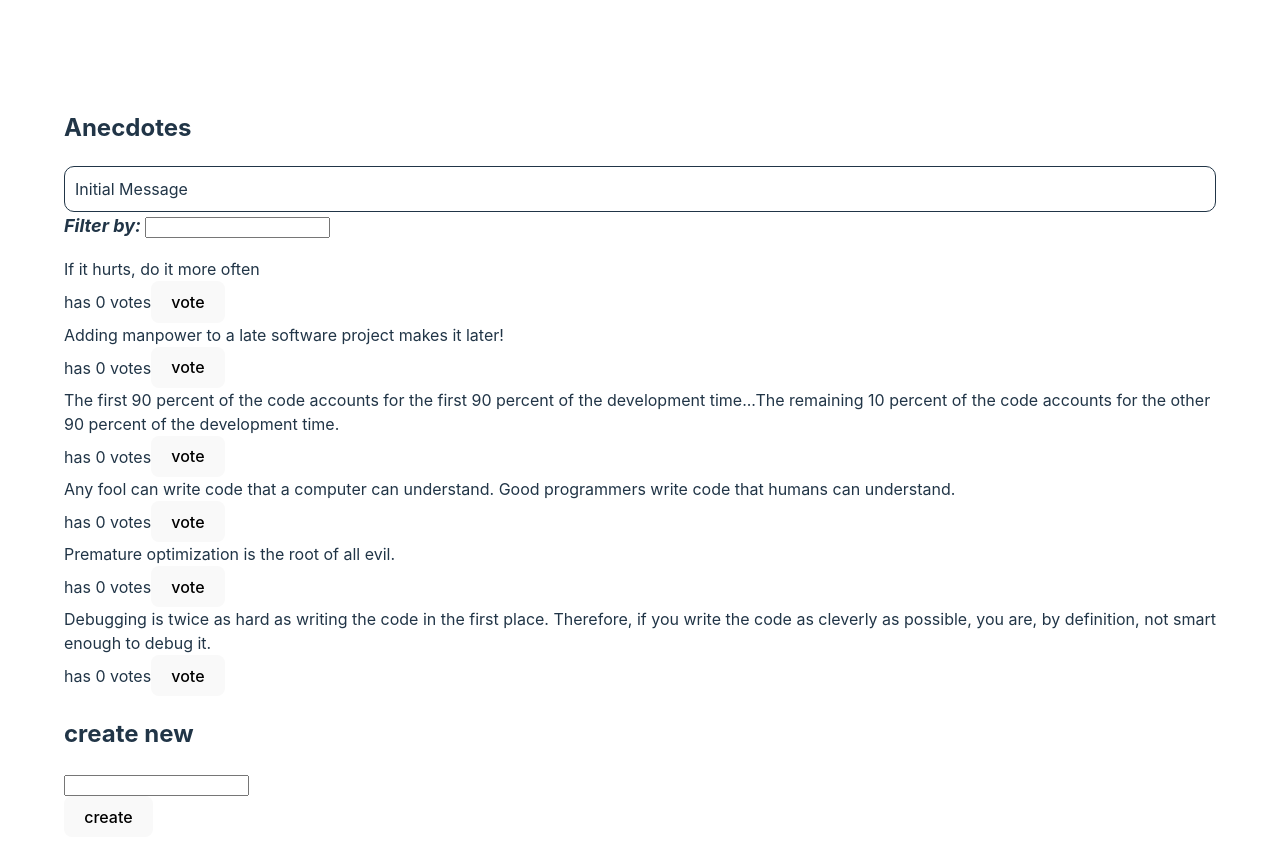
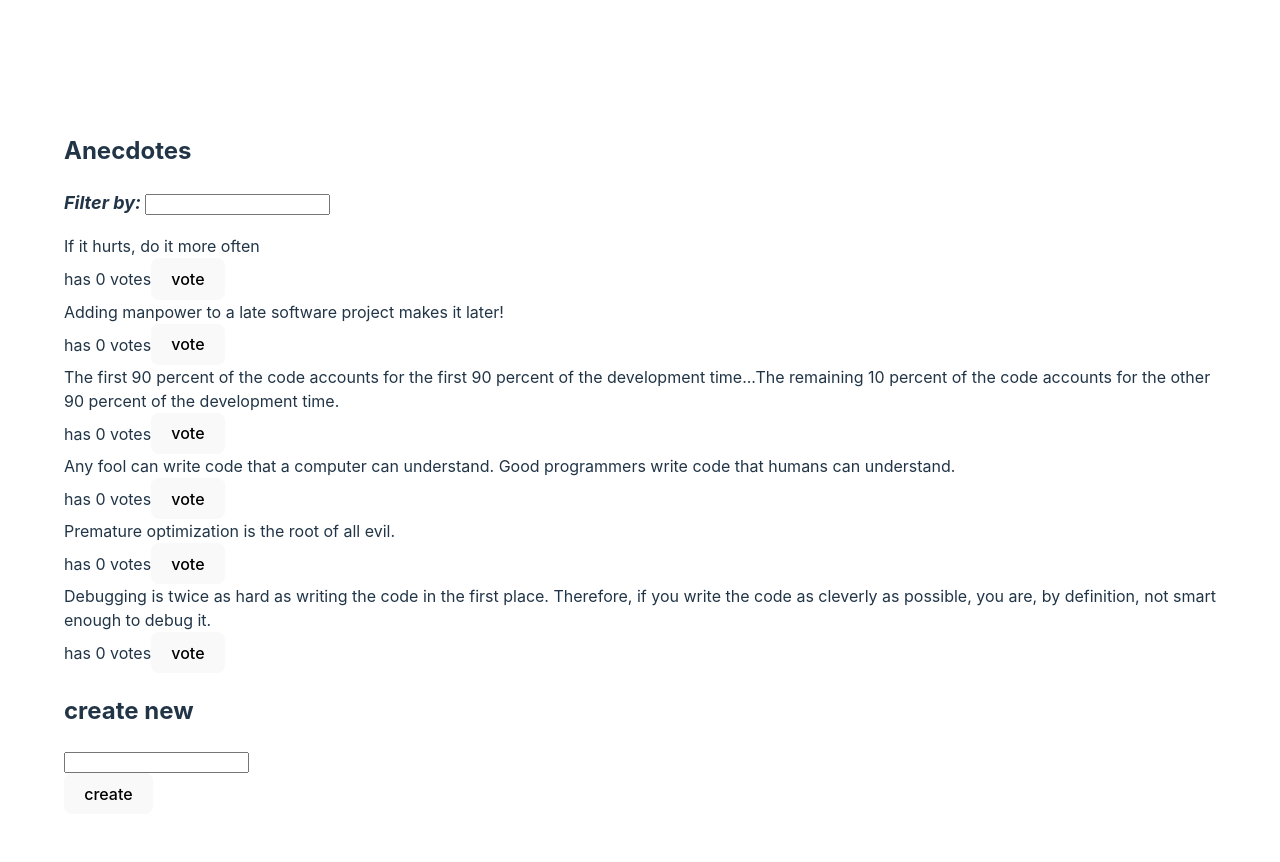
Before and after one commit to bgocap/FSOE1-6, a React (Create React App) app in the folder redux-anecdotes/: page / in a window 1280 px wide. Shown: the top 862 px of the page. Built offline with nearby package versions, Linux system fonts and the light colour scheme.

Commit message:
Exercsie 6.13

```diff
--- a/redux-anecdotes/src/App.js
+++ b/redux-anecdotes/src/App.js
@@ -8,7 +8,7 @@ const App = () => {
   return (
     <div>
       <h2>Anecdotes</h2>
-      < Notification/>
+      < Notification />
       < FilterForm />
       < AnecdoteList />
       < AnecdoteForm />
--- a/redux-anecdotes/src/components/AnecdoteList.js
+++ b/redux-anecdotes/src/components/AnecdoteList.js
@@ -1,5 +1,6 @@
 import { useDispatch, useSelector } from 'react-redux'
 import { addVote } from '../reducers/anecdoteReducer'
+import { setNotification, resetNotification } from '../reducers/notificationReducer'
 
 const AnecdoteList = () => {
 
@@ -12,8 +13,11 @@ const AnecdoteList = () => {
 
     const dispatch = useDispatch()
 
-    const vote = (id) => {
+    const vote = (id,title) => {
         dispatch(addVote(id))
+        dispatch(resetNotification())
+        dispatch(setNotification(`you have voted for '${title}'`))
+        setTimeout(() => {dispatch(resetNotification())}, 5000)
     }
 
     return(
@@ -26,7 +30,7 @@ const AnecdoteList = () => {
                     </div>
                     <div>
                         has {anecdote.votes} votes
-                        <button onClick={() => vote(anecdote.id)}>vote</button>
+                        <button onClick={() => vote(anecdote.id,anecdote.content)}>vote</button>
                     </div>
                     </div>
             )}
--- a/redux-anecdotes/src/components/Notification.js
+++ b/redux-anecdotes/src/components/Notification.js
@@ -1,17 +1,21 @@
 import { useSelector } from 'react-redux'
 
 const Notification = () => {
-  const notification = useSelector(state=>state.notificationMessage)
+  const message = useSelector(state=>state.notificationMessage)
   const style = {
+    display:'none',
     borderRadius: 10,
     border: 'solid',
     padding: 10,
     borderWidth: 1
   }
   return (
-    <div style={style}>
-       {notification}
-    </div>
+    <>
+      {message &&
+        <div style={{...style,display:''}}>
+          {message}
+        </div>}
+    </>
   )
 }
 
--- a/redux-anecdotes/src/reducers/notificationReducer.js
+++ b/redux-anecdotes/src/reducers/notificationReducer.js
@@ -1,14 +1,17 @@
 import { createSlice } from '@reduxjs/toolkit'
 
-const initialState = 'Initial Message'
+const initialState = null
 
 const notificationSlice = createSlice({
     name: 'notification', initialState ,reducers: {
-      setMessage(state,action){
+      setNotification(state,action){
         return action.payload
+      },
+      resetNotification(state,action){
+        return null
       }
     }
 })
 
-export const { setMessage } = notificationSlice.actions
+export const { setNotification,resetNotification } = notificationSlice.actions
 export default notificationSlice.reducer
```
Also changed, not shown: 2 other files (tests, documents, lock files or other folders).
